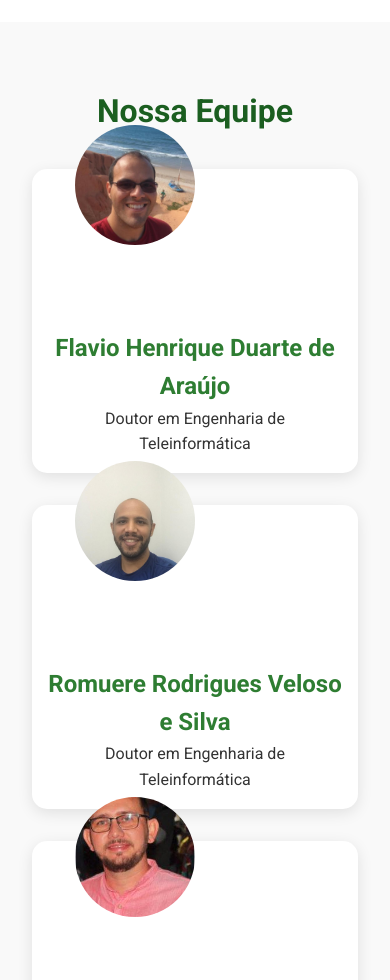
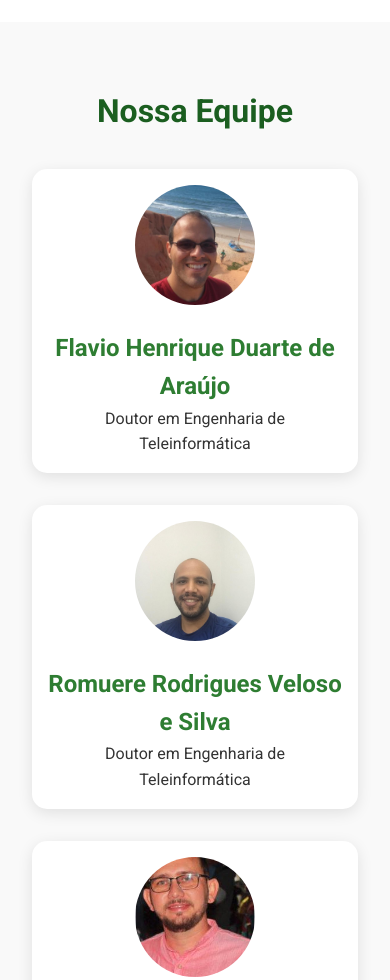
Before and after one commit to iagrosolutions/website, a plain HTML site: page index.html in a window 390 px wide. Shown: the part 2240-3220 px from the top of the page. Drawn offline with Linux system fonts and the light colour scheme.

Commit message:
center mobile images and smal updates

```diff
--- a/styles.css
+++ b/styles.css
@@ -238,9 +238,6 @@ nav ul li a:hover {
   border-radius: 50%;
   object-fit: cover;
   margin-bottom: 1rem;
-  top: 50%;
-  left: 50%;
-  transform: translate(-50%, -50%);
 }
 
 .equipe-card h3 {
```
